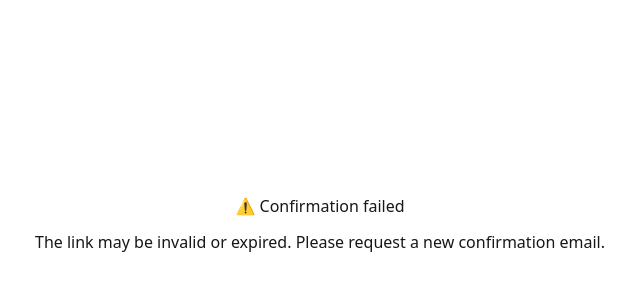
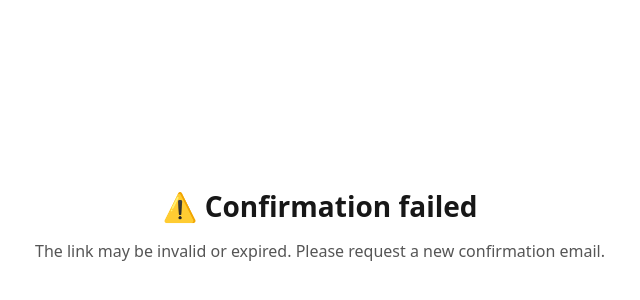
Before and after one commit to thekandidedit/thekandidedit, a Next.js app: page /auth/confirm in a window 1280 px wide. Shown: the part 56-356 px from the top of the page, without its empty margins (320-960 px from the left). Built offline with nearby package versions, Linux system fonts and the light colour scheme.

Commit message:
Fix: confirm page type for Next.js 15 build

```diff
--- a/app/auth/confirm/page.tsx
+++ b/app/auth/confirm/page.tsx
@@ -1,9 +1,12 @@
 // app/auth/confirm/page.tsx
-type Props = { searchParams: { status?: string; email?: string } };
 
-export default function ConfirmPage({ searchParams }: Props) {
-  const status = searchParams.status ?? "ok";
-  const email = searchParams.email;
+export default function ConfirmPage({
+  searchParams,
+}: {
+  searchParams: { status?: string; email?: string };
+}) {
+  const status = searchParams?.status ?? "ok";
+  const email = searchParams?.email;
 
   const title =
     status === "ok"
@@ -23,14 +26,14 @@ export default function ConfirmPage({ searchParams }: Props) {
         alignItems: "center",
         justifyContent: "center",
         minHeight: "70vh",
-        gap: 12,
+        gap: "12px",
         fontFamily: "system-ui, sans-serif",
-        padding: 24,
+        padding: "24px",
         textAlign: "center",
       }}
     >
-      <h1>{title}</h1>
-      <p>{desc}</p>
+      <h1 style={{ fontSize: "1.75rem", fontWeight: "600" }}>{title}</h1>
+      <p style={{ fontSize: "1rem", color: "#555" }}>{desc}</p>
     </main>
   );
 }
```
